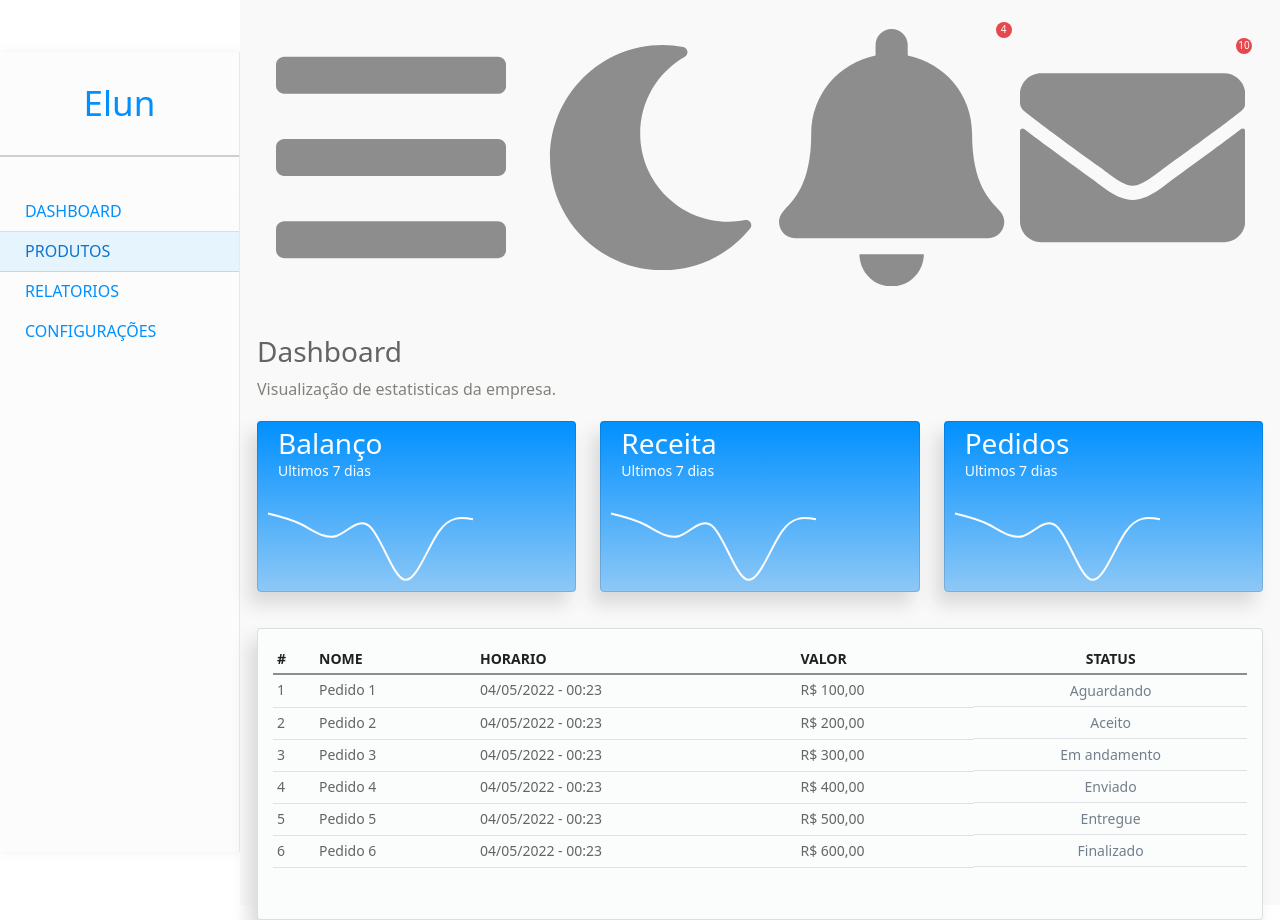
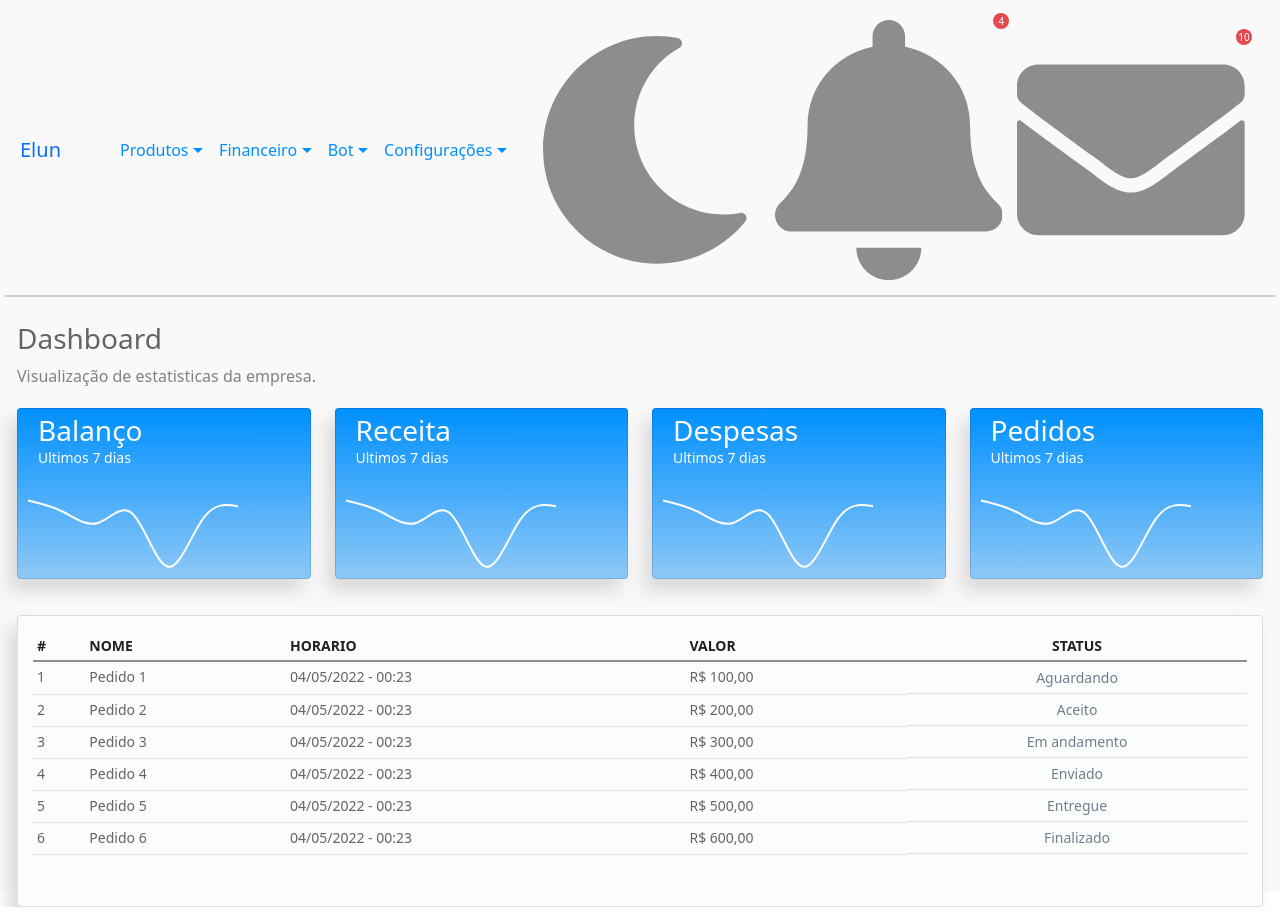
Before and after one commit to josimaros/elun-frontend, a React (Vite) app: page /dashboard in a window 1280 px wide. Built offline with nearby package versions, Linux system fonts and the light colour scheme.

Commit message:
novo estilo de menu no header e pagina de mensagem criada

```diff
--- a/src/App.jsx
+++ b/src/App.jsx
@@ -9,6 +9,7 @@ import Dashboard from './pages/Dashboard'
 import Register from './pages/Register'
 import Produtos from './pages/Produtos'
 import Category from './pages/Category'
+import BotMessages from './pages/Bot/Mensagens'
 
 function App() {
   const {isDark,setIsDark} = useTheme();
@@ -24,6 +25,9 @@ function App() {
           <Route path='categories' element={<Category />} />
           <Route path='register' element={<Register />} />
           <Route path='dashboard' element={<Dashboard />} />
+          <Route path="/bot">
+            <Route path='messages' element={<BotMessages />} />
+          </Route>
         </Route>
       </Routes>
     </div>
--- a/src/components/Charts/Balance/index.jsx
+++ b/src/components/Charts/Balance/index.jsx
@@ -2,7 +2,6 @@ import React, { useState } from 'react'
 import { theme, styled } from '../../../../stitches.config'
 import { Col } from 'react-bootstrap'
 import Card from '../../Card'
-import { useSidebar } from '../../../providers/sideBarContext'
 import {
   BarChart,
   LineChart,
@@ -17,7 +16,6 @@ import {
   ReferenceLine,
   ResponsiveContainer,
 } from 'recharts';
-import closestIndexTo from 'date-fns/esm/fp/closestIndexTo/index'
 
 const Header = styled('div', {
   color: theme.colors.blue1,
@@ -43,7 +41,6 @@ const TooltipCustom = ({ ...rest }) => {
 }
 
 function Balance({ title, data }) {
-  const { sidebarConfig, setSidebarConfig } = useSidebar()
   const [dataChart, setDataChart] = useState(data || [
     { name: '07/04', value: 4000 },
     { name: '06/04', value: 3000 },
@@ -55,7 +52,7 @@ function Balance({ title, data }) {
   ])
 
   return (
-    <Col sm={12} md={4}>
+    <Col sm={12} md={3}>
       <Content>
         <Card style={{ padding: 5, background: 'transparent' }}>
           <Header>
@@ -64,7 +61,7 @@ function Balance({ title, data }) {
           </Header>
           {/* <ResponsiveContainer> */}
           <LineChart
-            width={sidebarConfig.isOpen ? 215 : 295}
+            width={220}
             height={100} data={dataChart}>
             <Tooltip
               wrapperStyle={{ color: theme.colors.blue12 }}
--- a/src/components/HeaderContent/index.jsx
+++ b/src/components/HeaderContent/index.jsx
@@ -1,19 +1,23 @@
 import React from 'react';
-import {theme} from '../../../stitches.config'
+import { theme } from '../../../stitches.config'
 import Button from '../Button';
-import {FaBars} from 'react-icons/fa'
+import { FaBars } from 'react-icons/fa'
 import { useSidebar } from '../../providers/sideBarContext'
-import {useTheme} from '../../providers/themeContext'
-import {FaBell, FaEnvelope, FaSun, FaMoon} from 'react-icons/fa'
+import { useTheme } from '../../providers/themeContext'
+import { FaBell, FaEnvelope, FaSun, FaMoon } from 'react-icons/fa'
 import IconNotifications from '../IconNotifications';
-import { Container,ContainerNotifications } from './styles';
+import { Container, ContainerNotifications, NavbarCustom } from './styles';
+import { Navbar, Nav, NavDropdown } from 'react-bootstrap'
+import { Link } from 'react-router-dom';
+import Card from '../Card'
+
 
 function HeaderContent() {
-const {sidebarConfig,setSidebarConfig} = useSidebar();
-const {isDark,setIsDark} = useTheme();
+  const { sidebarConfig, setSidebarConfig } = useSidebar();
+  const { isDark, setIsDark } = useTheme();
 
   function handleClickSidebarStatusOpen() {
-    setSidebarConfig({...sidebarConfig,isOpen:!sidebarConfig.isOpen} );
+    setSidebarConfig({ ...sidebarConfig, isOpen: !sidebarConfig.isOpen });
   }
 
   function handleClickTheme() {
@@ -22,11 +26,42 @@ const {isDark,setIsDark} = useTheme();
 
   return (
     <Container>
-      <Button onClick={handleClickSidebarStatusOpen} ><FaBars size={theme.sizes[5]} color={theme.colors.gray9}/></Button>
+      <NavbarCustom>
+        <Navbar.Brand><Link to="/dashboard">Elun</Link></Navbar.Brand>
+        <Navbar.Toggle aria-controls="basic-navbar-nav" />
+        <Navbar.Collapse id="basic-navbar-nav">
+          <Nav className="me-auto">
+            <NavDropdown title="Produtos" id="basic-nav-dropdown">
+              <Card>
+                <NavDropdown.Item ><Link to="/products">Produto</Link></NavDropdown.Item>
+                <NavDropdown.Item ><Link to="/categories">Categoria</Link></NavDropdown.Item>
+              </Card>
+            </NavDropdown>
+            <NavDropdown title="Financeiro" id="basic-nav-dropdown">
+              <Card>
+                <NavDropdown.Item ><Link to="/products">Action</Link></NavDropdown.Item>
+                <NavDropdown.Item ><Link to="/categories">Another action</Link></NavDropdown.Item>
+              </Card>
+            </NavDropdown>
+            <NavDropdown title="Bot" id="basic-nav-dropdown">
+              <Card>
+                <NavDropdown.Item ><Link to="/bot/messages">Menssagens</Link></NavDropdown.Item>
+                <NavDropdown.Item ><Link to="/bot/menu-produtocts">Modelo de envio</Link></NavDropdown.Item>
+              </Card>
+            </NavDropdown>
+            <NavDropdown title="Configurações" id="basic-nav-dropdown">
+              <Card>
+                <NavDropdown.Item ><Link to="/config/company">Estabelecimento</Link></NavDropdown.Item>
+                <NavDropdown.Item ><Link to="/config/license">Licensa</Link></NavDropdown.Item>
+              </Card>
+            </NavDropdown>
+          </Nav>
+        </Navbar.Collapse>
+      </NavbarCustom>
       <ContainerNotifications>
-        <Button onClick={handleClickTheme}>{isDark ? <FaSun size={theme.sizes[5]} color={theme.colors.gray9} /> : <FaMoon size={theme.sizes[5]} color={theme.colors.gray9}/>}</Button>
-        <IconNotifications value={4} to="notifications"><FaBell size={theme.sizes[5]} color={theme.colors.gray9}/></IconNotifications>
-        <IconNotifications value={10} to="messages"><FaEnvelope size={theme.sizes[5]} color={theme.colors.gray9}/></IconNotifications>
+        <Button onClick={handleClickTheme}>{isDark ? <FaSun size={theme.sizes[5]} color={theme.colors.gray9} /> : <FaMoon size={theme.sizes[5]} color={theme.colors.gray9} />}</Button>
+        <IconNotifications value={4} to="notifications"><FaBell size={theme.sizes[5]} color={theme.colors.gray9} /></IconNotifications>
+        <IconNotifications value={10} to="messages"><FaEnvelope size={theme.sizes[5]} color={theme.colors.gray9} /></IconNotifications>
       </ContainerNotifications>
     </Container>
   )
--- a/src/components/HeaderContent/styles.js
+++ b/src/components/HeaderContent/styles.js
@@ -1,16 +1,57 @@
-import {styled} from '../../../stitches.config'
+import { styled } from '../../../stitches.config'
+import { Navbar } from 'react-bootstrap'
 
-export const Container = styled('div',{
-  display:'flex',
-  alignItems:'center',
-  justifyContent:'space-between',
-  width:'$full',
-  padding:'$3',
-  marginBottom:'$5',
+export const Container = styled('div', {
+  display: 'flex',
+  alignItems: 'center',
+  justifyContent: 'space-between',
+  width: '$full',
+  padding: '$3',
+  marginBottom: '$5',
+  borderBottom:'2px solid $gray7',
 })
 
-export const ContainerNotifications = styled('div',{
-  display:'flex',
-  alignItems:'center',
-  flexDirection:'row',
+export const ContainerNotifications = styled('div', {
+  display: 'flex',
+  alignItems: 'center',
+  flexDirection: 'row',
 })
+
+export const NavbarCustom = styled(Navbar, {
+  'div.me-auto.navbar-nav':{
+    marginLeft:'$6',
+    'div.nav-item.dropdown':{
+      '& a#basic-nav-dropdown':{
+        color: '$blue9',
+        fontweight: '$5',
+        fontSize: '$4',
+        display: 'flex',
+        alignItems: 'center',
+        '&:after':{
+          fontSize: '$5',
+        }
+      }
+    },
+  },
+
+  'div.dropdown-menu.show': {
+    background: 'transparent',
+    border: 0,
+    color: '$red8',
+    'div.card': {
+      'a.dropdown-item': {
+        background: 'transparent',
+        padding: '$1',
+        '&:hover': {
+          'a':{
+            color: '$blue11',
+            transition: 'all 0.3s ease-out',
+          },
+        },
+        'a': {
+          color: '$blue9',
+        }
+      }
+    }
+  }
+})
--- /dev/null
+++ b/src/components/TextArea/index.jsx
@@ -0,0 +1,52 @@
+import React, { useCallback, useEffect, useRef, useState } from 'react'
+import { useField } from '@unform/core'
+
+import { Container, InputCustom, ContainerInput } from './styles'
+import { theme } from '../../../stitches.config'
+
+export default function TextArea({ name, className, label, placeholder, Icon, ...rest }) {
+  const inputRef = useRef(null)
+  const [isFocused, setIsFocused] = useState(false);
+  const [isFilled, setIsFilled] = useState(false);
+  const { fieldName, defaultValue, registerField, error } = useField(name)
+
+  useEffect(() => {
+    registerField({
+      name: fieldName,
+      ref: inputRef,
+      getValue: ref => {
+        return ref.current.value
+      },
+      setValue: (ref, value) => {
+        ref.current.value = value
+      },
+      clearValue: ref => {
+        ref.current.value = ''
+      },
+    })
+  }, [fieldName, registerField])
+
+  const handleInputBlur = useCallback(() => {
+    setIsFocused(false);
+    setIsFilled(!!inputRef.current.value);
+  }, []);
+
+  const handleInputFocus = useCallback(() => {
+    setIsFocused(true);
+  }, []);
+
+  return (
+    <Container {...rest} className={className}>
+      {label && <label htmlFor={fieldName}>{label}</label>}
+      <ContainerInput className='container-input' isFocused={isFocused} isFilled={isFilled}>
+        <InputCustom
+          ref={inputRef}
+          defaultValue={defaultValue}
+          onFocus={handleInputFocus}
+          onBlur={handleInputBlur}
+          placeholder={placeholder}
+        />
+      </ContainerInput>
+    </Container>
+  )
+}
--- /dev/null
+++ b/src/components/TextArea/styles.js
@@ -0,0 +1,51 @@
+import { styled } from '../../../stitches.config'
+
+export const Container = styled('div', {
+  flexDirection: 'column',
+  borderRadius: '$2',
+  display: 'flex',
+  width: '$full',
+  '&+div': {
+    marginTop: '$3',
+  },
+  'label': {
+    textTransform: 'uppercase',
+    fontSize: '$3',
+    fontWeight: '$5',
+    color: '$gray11',
+  }
+})
+export const ContainerInput = styled('div', {
+  display: 'flex',
+  flexDirection: 'row',
+  alignItems: 'center',
+  padding: '$1',
+  backgroundColor: '$gray1',
+  borderRadius: '$2',
+  borderWidth: '1px',
+  borderStyle: 'solid',
+  borderColor: '$gray7',
+  variants: {
+    isFocused: {
+      true: {borderColor: '$blue8'},
+    },
+    isFilled: {
+      true: {borderColor: '$blue8'},
+    },
+  }
+})
+export const InputCustom = styled('textarea', {
+  width: '$full',
+  padding: '$1 $1',
+  fontSize: '$3',
+  fontWeight: '$4',
+  lineHeight: 1.5,
+  color: '$gray11',
+  backgroundColor: '$gray1',
+  backgroundClip: 'padding-box',
+  appearance: 'none',
+  border: 0,
+  '&:focus-visible': {
+    outline: 'none'
+  }
+})
--- /dev/null
+++ b/src/pages/Bot/Mensagens/index.jsx
@@ -0,0 +1,37 @@
+import React from 'react';
+import { Form } from '@unform/web';
+import TextArea from '../../../components/TextArea'
+import { Col, Row } from 'react-bootstrap';
+import Layout from '../../Layout';
+
+import { Titles } from './styles';
+
+function Mensagens() {
+
+  function handleSubmit(data){
+    console.log(data)
+  }
+
+  return (
+    <Layout>
+      <Titles>
+        <h3 className='title'>Dashboard</h3>
+        <p className='description'>Visualização de estatisticas da empresa.</p>
+      </Titles>
+
+    <Row>
+      <Col md={12}>
+        <Form onSubmit={handleSubmit}>
+          <TextArea
+            name='mensagem'
+            label='Mensagem de boas vindas'
+            placeholder='Olá, Seja bem vindo eu sou o Elun, seu assistente virtual. irei lhe ajudar no seu atendimento. ' />
+        </Form>
+      </Col>
+    </Row>
+
+    </Layout>
+  )
+}
+
+export default Mensagens;
--- /dev/null
+++ b/src/pages/Bot/Mensagens/styles.js
@@ -0,0 +1,20 @@
+import {styled} from '../../../../stitches.config'
+
+export const Container = styled('div',{
+
+})
+
+export const Titles = styled('div', {
+  marginBottom: '$7',
+  '& h3.title': {
+    marginTop: '0',
+    margbginBottom: '$1',
+    fontWeight: '$5',
+    lineHeight: 1.2,
+    color: '$gray11',
+  },
+  '& p.description': {
+    color: '$sand10',
+    fontSize: '$4',
+  }
+})
--- a/src/pages/Dashboard/index.jsx
+++ b/src/pages/Dashboard/index.jsx
@@ -43,6 +43,7 @@ function Dashboard() {
       <Row>
         <ChartBalance title="Balanço" />
         <ChartBalance title="Receita" />
+        <ChartBalance title="Despesas" />
         <ChartBalance title="Pedidos" />
       </Row>
 
--- a/src/pages/Layout/index.jsx
+++ b/src/pages/Layout/index.jsx
@@ -7,7 +7,6 @@ import { Container } from 'react-bootstrap';
 function Layout({children}) {
   return (
     <ContainerCustom>
-      <Sidebar />
       <Content >
         <HeaderContent />
         <Container fluid>
--- a/stitches.config.js
+++ b/stitches.config.js
@@ -343,6 +343,9 @@ export const globalStyles = globalCss({
     boxSizing: 'border-box',
     transition: 'all 0.6s ease-out',
   },
+  'a': {
+    textDecoration: 'none',
+  },
   'body': {
     background: 'white',
     fontSize: '$3',
```
Also changed, not shown: 1 other file (tests, documents, lock files or other folders).
